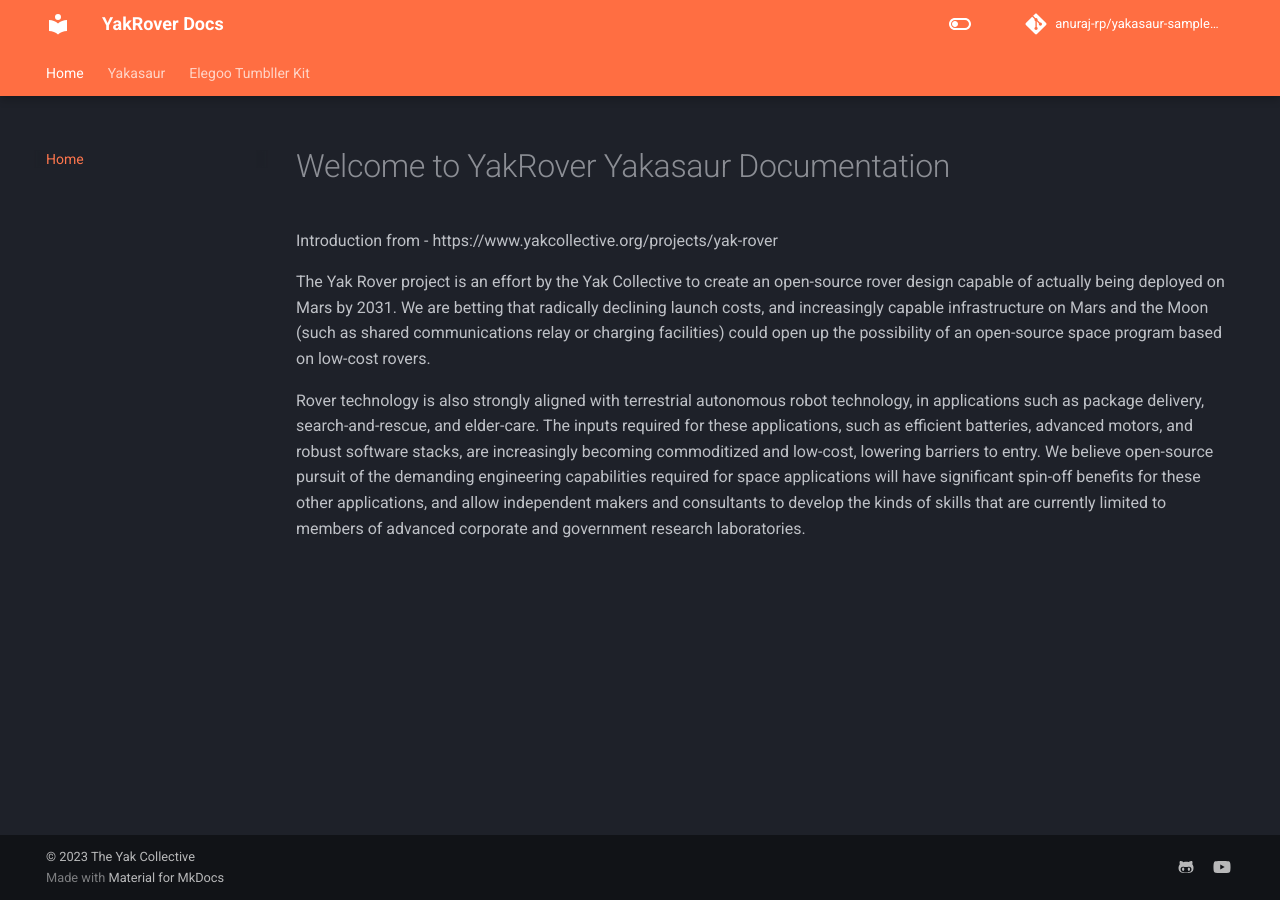
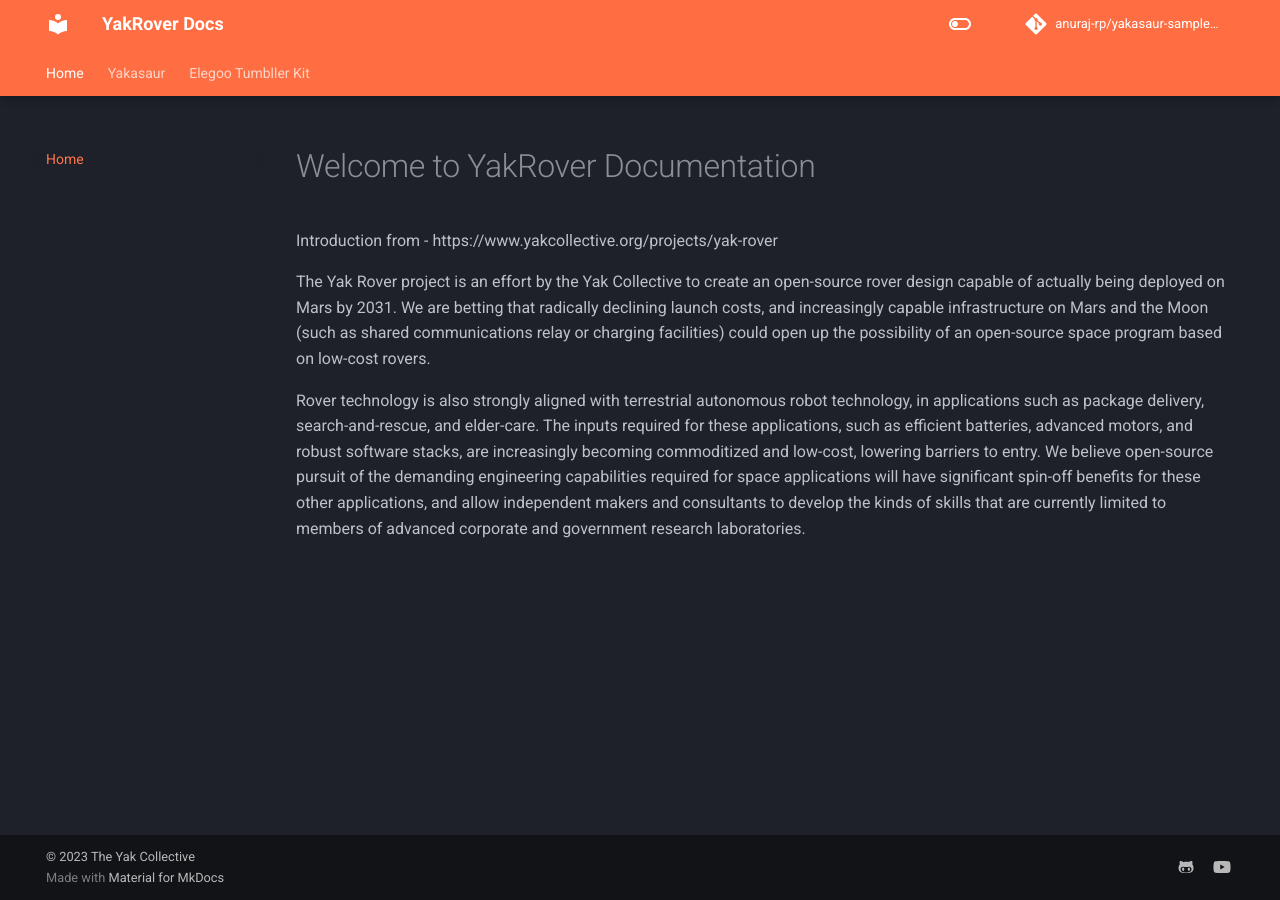
Before and after one commit to anuraj-rp/yakasaur-sampledocs, an MkDocs documentation site: the page built from docs/index.md, in a window 1280 px wide. Built offline with MkDocs 1.6.1 and Material for MkDocs 9.7.7, drawn with Linux system fonts in a browser that asks for light colours; comment, search, counter and statistics services are not loaded.

Commit message:
Shorten site in index.md

```diff
--- a/docs/index.md
+++ b/docs/index.md
@@ -1,4 +1,4 @@
-# Welcome to YakRover Yakasaur Documentation
+# Welcome to YakRover Documentation
 
 Introduction from - https://www.yakcollective.org/projects/yak-rover
 
```
